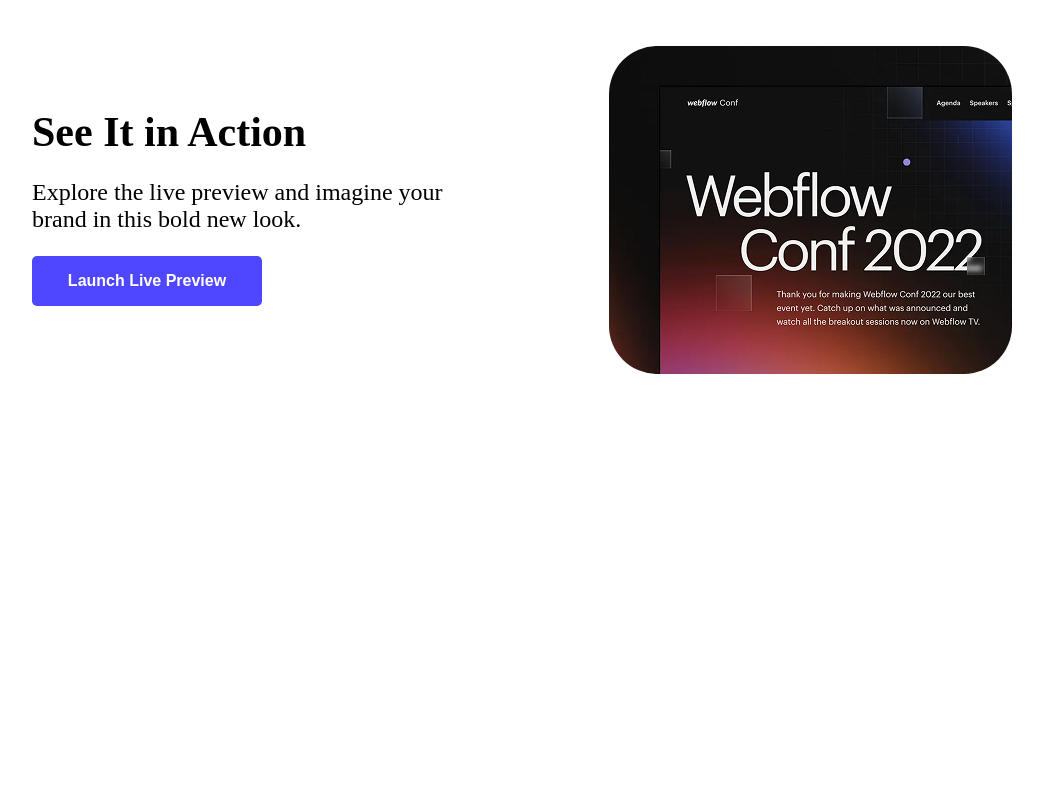
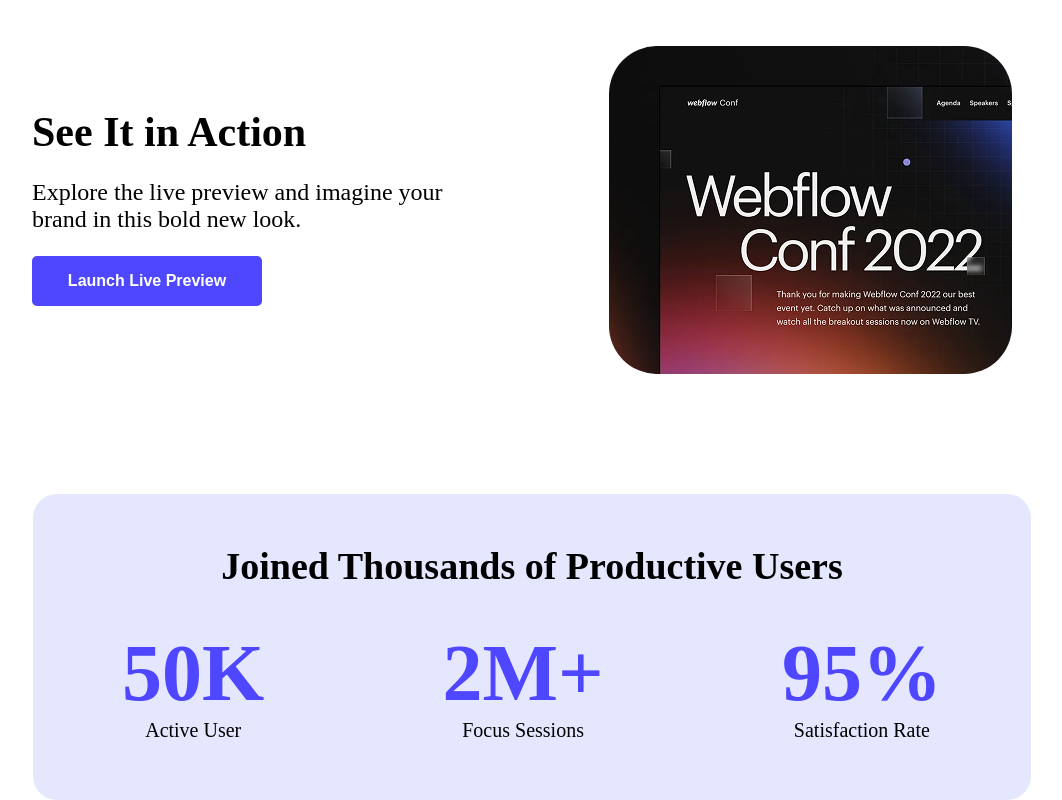
Before and after one commit to otakucoder26/PH12-A01, a plain HTML site: page index.html in a window 1280 px wide. Shown: the part 1070-1870 px from the top of the page, without its empty margins (108-1170 px from the left). Before the commit the page ends 1564 px from the top, so only its background shows below. Drawn offline with Linux system fonts and the light colour scheme.

Commit message:
Productive User Section added

```diff
--- a/index.html
+++ b/index.html
@@ -11,7 +11,7 @@
         <!-- Navigation Section -->
       <nav class="navbar">
         <div class="logo-website-name">
-          <h3>LOGO</h3>
+          <h3>Ray</h3>
         </div>
         <div class="signup-btn">
           <button class="btn-style">Sign Up</button>
@@ -39,6 +39,26 @@
           <img src="./Assets/wc-mini.png" alt="" />
         </div>
       </section>
+      <!-- Productive User Section -->
+       <section class="productive-users-section">
+        <h3 class="productive-users-section-title">
+          Joined Thousands of Productive Users
+        </h3>
+        <div class="productive-users-section-count">
+          <div class="productive-users-details">
+            <h1 class="user-count">50K</h1>
+            <p class="users-count-subtitle">Active User</p>
+          </div>
+          <div class="productive-users-details">
+            <h1 class="user-count">2M+</h1>
+            <p class="users-count-subtitle">Focus Sessions</p>
+          </div>
+          <div class="productive-users-details">
+            <h1 class="user-count">95%</h1>
+            <p class="users-count-subtitle">Satisfaction Rate</p>
+          </div>
+        </div>
+      </section>
 
 
     </main>
--- a/project.css
+++ b/project.css
@@ -35,7 +35,7 @@ header {
 }
 
 .btn-style:hover {
-  background-color: rgb(125, 1, 207);
+  background-color: rgba(221, 177, 177, 0.911);
   cursor: pointer;
 }
 
@@ -86,3 +86,34 @@ header {
   height: 328px;
   border-radius: 48px;
 }
+/* Productive User Section */
+.productive-users-section {
+  background-color: rgba(229, 231, 255, 100);
+  height: 306px;
+  text-align: center;
+  margin: 0 141px;
+  border-radius: 24px;
+}
+
+.productive-users-section-title {
+  font-size: 38px;
+  font-weight: bold;
+  padding-top: 50px;
+}
+
+.productive-users-section-count {
+  display: flex;
+  justify-content: space-around;
+  padding-top: 40px;
+}
+
+.user-count {
+  font-size: 80px;
+  font-weight: bold;
+  color: #4e47ff;
+}
+
+.users-count-subtitle {
+  font-size: 20px;
+  color: rgba(0, 0, 0, 50);
+}
```
